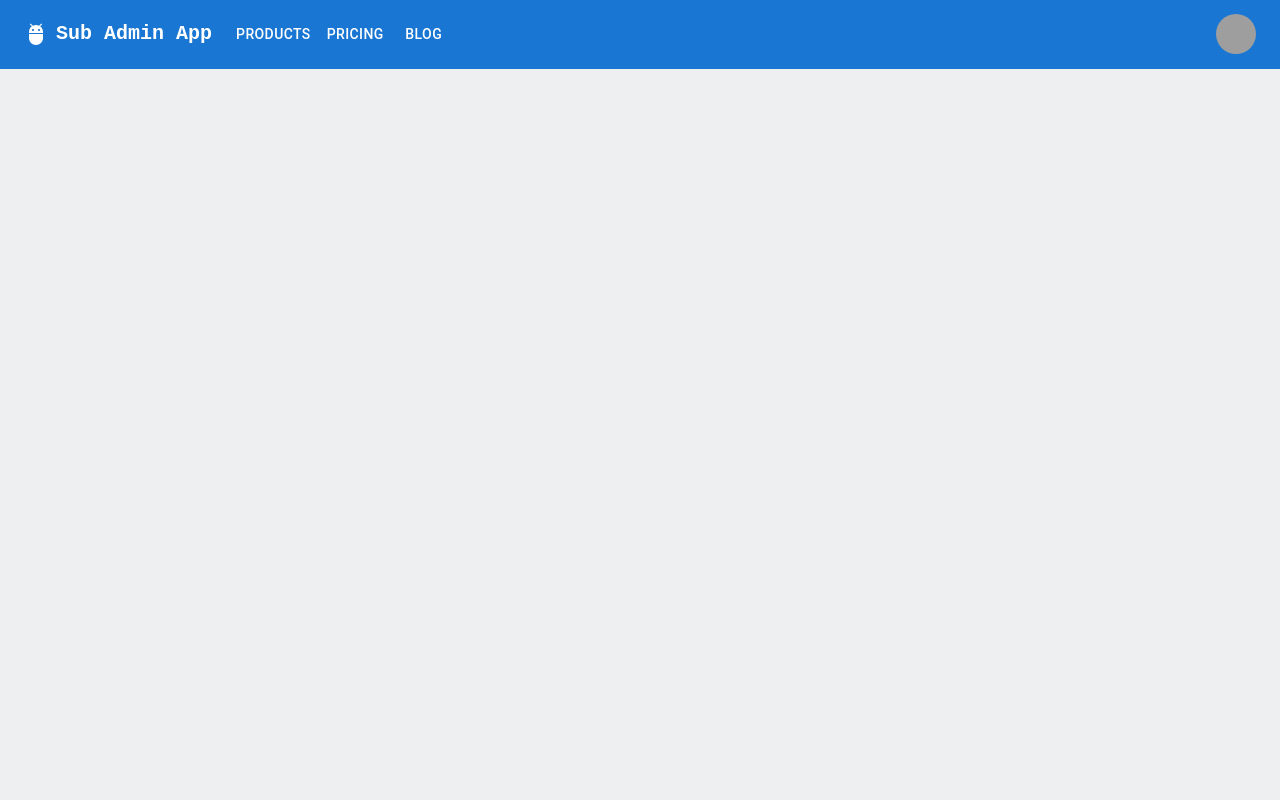
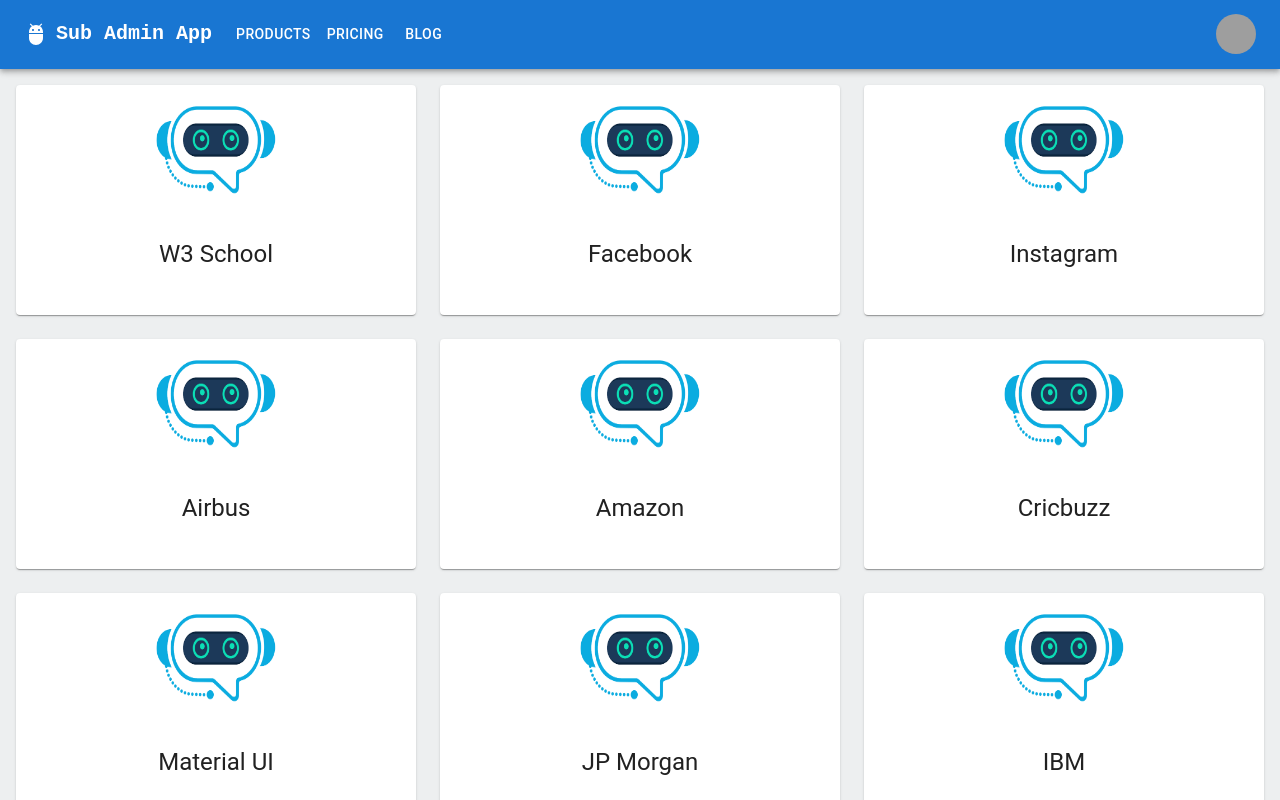
Before and after one commit to Cursed-Rowen49/sub-admin-app, a Next.js app: page /landingPage/landingPage in a window 1280 px wide. Shown: the top 800 px of the page. Built offline with nearby package versions, Linux system fonts and the light colour scheme; grey boxes are pictures that could not be loaded.

Commit message:
Landing Page Completed.

```diff
--- /dev/null
+++ b/src/components/GridItem/ThreeData.ts
@@ -0,0 +1,64 @@
+const Data = [
+  {
+    OrgName: 'W3 School',
+    token: '2gf45shh64ve',
+    link: 'https://www.w3schools.com',
+  },
+  {
+    OrgName: 'Facebook',
+    token: '2gf45shh64ve',
+    link: 'https://www.facebook.com',
+  },
+  {
+    OrgName: 'Instagram',
+    token: '2gc5h87f653e',
+    link: 'https://www.instagram.com',
+  },
+  {
+    OrgName: 'Airbus',
+    token: '2gfokl76c5',
+    link: 'https://www.airbus.com',
+  },
+  {
+    OrgName: 'Amazon',
+    token: '69a7db64eb7b',
+    link: 'https://www.amazon.com',
+  },
+  {
+    OrgName: 'Cricbuzz',
+    token: '3fee465cf017',
+    link: 'https://www.cricbuzz.com',
+  },
+  {
+    OrgName: 'Material UI',
+    token: 'ce0f541c7894',
+    link: 'https://www.mui.com',
+  },
+  {
+    OrgName: 'JP Morgan',
+    token: '37d7daf6be43',
+    link: 'https://www.jpmorgan.com',
+  },
+  {
+    OrgName: 'IBM',
+    token: '149d7b55de89',
+    link: 'https://www.ibm.com',
+  },
+  {
+    OrgName: 'Microsoft',
+    token: '6yjm9uyfdx43',
+    link: 'https://www.microsoft.com',
+  },
+  {
+    OrgName: 'Zoom',
+    token: '5c8168aea222',
+    link: 'https://www.zoom.us',
+  },
+  {
+    OrgName: 'React JS',
+    token: 'e6e9a5d6fe1d',
+    link: 'https://www.reactjs.org',
+  },
+];
+
+export default Data;
--- /dev/null
+++ b/src/components/GridItem/gridItem.style.ts
@@ -0,0 +1,23 @@
+import { Box, Paper, styled } from '@mui/material';
+
+export const Item = styled(Paper)(({ theme }) => ({
+  backgroundColor: theme.palette.mode === 'dark' ? '#1A2027' : '#fff',
+  ...theme.typography.body2,
+  textAlign: 'center',
+  color: theme.palette.text.secondary,
+}));
+
+export const CardContainer = styled(Box)({
+  minWidth: 264,
+  height: 230,
+  border: 'none',
+  display: 'flex',
+  flexDirection: 'column',
+  alignItems: 'center',
+  justifyContent: 'space-around',
+});
+
+export const CardImage = styled(Box)({
+  width: '140px',
+  height: '100px',
+});
--- /dev/null
+++ b/src/components/GridItem/gridItem.tsx
@@ -0,0 +1,60 @@
+import React, { useState } from 'react';
+import Link from 'next/link';
+import Image from 'next/image';
+import { Box, Grid, Typography, CardActionArea } from '@mui/material';
+import CardContent from '@mui/material/CardContent';
+import { CardContainer, Item } from './gridItem.style';
+import { CardImage } from './gridItem.style';
+import { grey } from '@mui/material/colors';
+import img from 'public/assert/images/bot.png';
+
+export default function ResponsiveCard({ dataFromApi }) {
+  const blackColorShade = grey[900];
+  // console.log(dataFromApi);
+
+  return (
+    <Box sx={{ flexGrow: 1, margin: '16px' }}>
+      <Grid
+        container
+        spacing={{ xs: 2, md: 3 }}
+        columns={{ xs: 1, sm: 8, md: 12 }}
+      >
+        {dataFromApi.map((curEle: { OrgName: string; link: string }) => {
+          const url = curEle.link;
+          return (
+            <>
+              <Grid item xs={4} sm={4} md={4}>
+                <Item>
+                  <CardActionArea>
+                    <Link href={url}>
+                      {/* Link from -> Mui */}
+                      <CardContainer>
+                        <CardImage>
+                          <Image
+                            src={img}
+                            alt="Bot Image"
+                            width={140}
+                            height={100}
+                          />
+                        </CardImage>
+                        <CardContent>
+                          <Typography
+                            variant="h5"
+                            color={blackColorShade}
+                            gutterBottom
+                          >
+                            {curEle.OrgName}
+                          </Typography>
+                        </CardContent>
+                      </CardContainer>
+                    </Link>
+                  </CardActionArea>
+                </Item>
+              </Grid>
+            </>
+          );
+        })}
+      </Grid>
+    </Box>
+  );
+}
--- /dev/null
+++ b/src/components/GridItem/index.ts
@@ -0,0 +1,3 @@
+import ResponsiveGrid from './gridItem';
+
+export default ResponsiveGrid;
--- a/src/components/NavigationBar/NavigationBar.tsx
+++ b/src/components/NavigationBar/NavigationBar.tsx
@@ -12,9 +12,22 @@
 import Tooltip from '@mui/material/Tooltip';
 import MenuItem from '@mui/material/MenuItem';
 import AdbIcon from '@mui/icons-material/Adb';
+import { createTheme } from '@mui/material/styles';
+import { red } from '@mui/material/colors';
 
 const pages = ['Products', 'Pricing', 'Blog'];
 const settings = ['Profile', 'Logout'];
+
+const themeColor = createTheme({
+  palette: {
+    primary: {
+      main: red[50],
+    },
+    secondary: {
+      main: '#212121',
+    },
+  },
+});
 
 function ResponsiveAppBar() {
   const [anchorElNav, setAnchorElNav] = React.useState<null | HTMLElement>(
@@ -48,7 +61,7 @@
             variant="h6"
             noWrap
             component="a"
-            href="/"
+            href=""
             sx={{
               mr: 2,
               display: { xs: 'none', md: 'flex' },
--- a/src/pages/landingPage/landingPage.tsx
+++ b/src/pages/landingPage/landingPage.tsx
@@ -1,10 +1,17 @@
-import React from 'react';
+import React, { useState } from 'react';
+
 import NavigationBar from '@/components/NavigationBar/NavigationBar';
+import ResponsiveCard from '@/components/GridItem/gridItem';
+
+import Data from '../../components/GridItem/ThreeData';
 
 function landingPage() {
+  const [data, setData] = useState(Data);
+
   return (
     <>
       <NavigationBar />
+      <ResponsiveCard dataFromApi={data} />
     </>
   );
 }
--- a/src/pages/signin/signin.page.tsx
+++ b/src/pages/signin/signin.page.tsx
@@ -69,7 +69,7 @@
         console.log('Invalid credentials.');
         setTimeout(() => {
           setSnackbarPop(false);
-        }, 3000);
+        }, 2500);
         setSnackbarPop(true);
       }
     }
```
Also changed, not shown: public/assert/images/bot.png (added), src/components/GridItem/GridItem.controller.ts (added).
